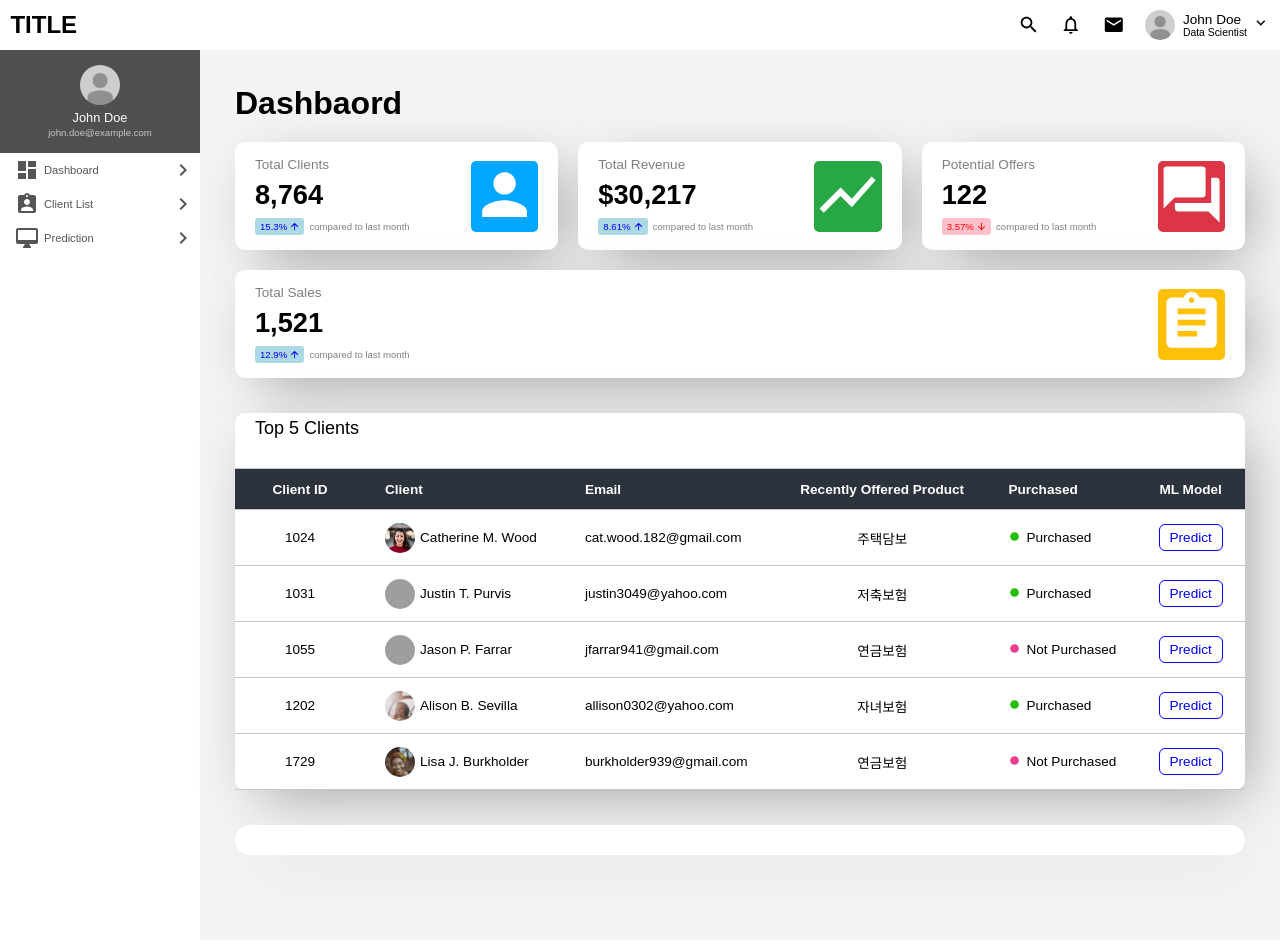
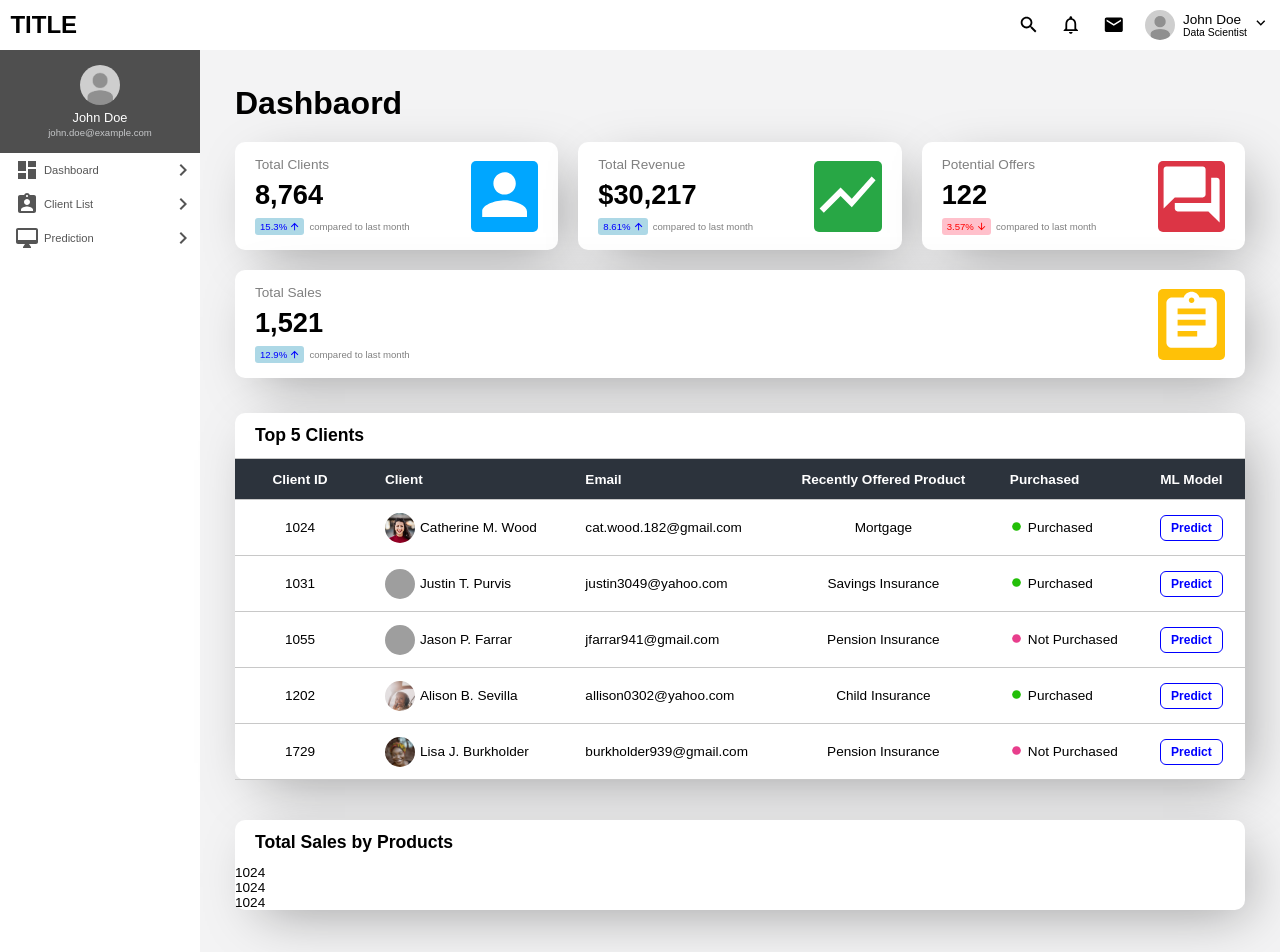
Before and after one commit to Simbamon/ibm_cp4d_demo_frontend, a React (Create React App) app: page /dashboard in a window 1280 px wide. Shown: the top 952 px of the page. Built offline with nearby package versions, Linux system fonts and the light colour scheme; grey boxes are pictures that could not be loaded.

Commit message:
Table done

```diff
--- a/src/Components/Dashboard/Dashboard.js
+++ b/src/Components/Dashboard/Dashboard.js
@@ -1,5 +1,5 @@
 import React, { Component } from 'react'
-import { DashboardWrap, DashboardTitle, BoxInfo, BoxItem, BoxTrend, TopFive, TopFiveBox,
+import { DashboardWrap, DashboardTitle, BoxInfo, BoxItem, BoxTrend, TopFive, DashboardTable,
          Client, ClientPic, ClientName, Purchase, Predict, PieChart } from './Dashboard_element'
 import { ArrowDownward, ArrowUpward, Person, ShowChart, QuestionAnswer, Assignment } from '@material-ui/icons'
 import { withTranslation } from 'react-i18next';
@@ -105,7 +105,7 @@
                         </BoxItem>
                     </BoxInfo>
                     <TopFive>
-                        <TopFiveBox>
+                        <DashboardTable>
                             <thead>
                                 <caption>{t('table.1')}</caption>
                                 <tr>
@@ -131,7 +131,7 @@
                                         </Client>
                                     </td>
                                     <td>{t('client.1e')}</td>
-                                    <td>주택담보</td>
+                                    <td>{t('product.1')}</td>
                                     <td>
                                         <Purchase>
                                             <FiberManualRecord style = {{paddingRight: "5px", color: "#23BF08", fontSize: "small"}} />
@@ -157,7 +157,7 @@
                                         </Client>
                                     </td>
                                     <td>{t('client.2e')}</td>
-                                    <td>저축보험</td>
+                                    <td>{t('product.2')}</td>
                                     <td>
                                         <Purchase>
                                             <FiberManualRecord style = {{paddingRight: "5px", color: "#23BF08", fontSize: "small"}} />
@@ -183,7 +183,7 @@
                                         </Client>
                                     </td>
                                     <td>{t('client.3e')}</td>
-                                    <td>연금보험</td>
+                                    <td>{t('product.3')}</td>
                                     <td>
                                         <Purchase>
                                             <FiberManualRecord style = {{paddingRight: "5px", color: "#E83E8C", fontSize: "small"}} />
@@ -209,7 +209,7 @@
                                         </Client>
                                     </td>
                                     <td>{t('client.4e')}</td>
-                                    <td>자녀보험</td>
+                                    <td>{t('product.4')}</td>
                                     <td>
                                         <Purchase>
                                             <FiberManualRecord style = {{paddingRight: "5px", color: "#23BF08", fontSize: "small"}} />
@@ -235,7 +235,7 @@
                                         </Client>
                                     </td>
                                     <td>{t('client.5e')}</td>
-                                    <td>연금보험</td>
+                                    <td>{t('product.3')}</td>
                                     <td>
                                         <Purchase>
                                             <FiberManualRecord style = {{paddingRight: "5px", color: "#E83E8C", fontSize: "small"}} />
@@ -249,9 +249,26 @@
                                     </td>
                                 </tr>
                             </tbody>
-                        </TopFiveBox>
+                        </DashboardTable>
                         <PieChart>
+                            <thead>
+                                <caption>Total Sales by Products</caption>
+                            </thead>
+                            <tbody>
+                                <tr>
+                                    <td>1024</td>
 
+                                </tr>
+                                <tr>
+                                    <td>1024</td>
+
+                                </tr>
+                                <tr>
+                                    <td>1024</td>
+
+                                </tr>
+
+                            </tbody>
                         </PieChart>
                     </TopFive>
 
--- a/src/Components/Dashboard/Dashboard_element.js
+++ b/src/Components/Dashboard/Dashboard_element.js
@@ -47,8 +47,8 @@
     margin-top: 10px;
 `
 
-export const TopFiveBox = styled.div`
-    flex: 67%;
+export const DashboardTable = styled.div`
+    flex: 65%;
     margin : 10px;
     border-radius: 10px;
     white-space: nowrap;
@@ -66,9 +66,11 @@
     margin-bottom: 25px;
 
     caption {
-        font-size: large;
+        display: inline;
+        font-size: 1.1rem;
+        font-weight: bold;
         padding: 5px 0 5px 20px;
-        height: 45px;
+        line-height: 45px;
     }
 
     thead tr th {
@@ -137,6 +139,8 @@
 export const Predict = styled.div`
     display: inline;
     width: 100%;
+    font-size: 0.75rem;
+    font-weight: bold;
     border: 0.1rem solid blue;
     color: blue;
     padding: 5px 10px 5px 10px;
@@ -154,9 +158,26 @@
 export const PieChart = styled.div`
     flex: 20%;
     margin : 10px;
-    padding: 15px;
-    border-radius: 15px;
+    border-radius: 10px;
     white-space: nowrap;
     background-color: white;
     box-shadow: 13px 15px 55px -13px rgba(0,0,0,0.36);
+    flex-direction: row;
+    flex-direction: column;
+    text-align: left;
+    font-size: 0.85rem;
+    height: 100%;
+    width: 100%;
+    display: table;
+    table-layout: auto;
+    margin-top: 15px;
+    margin-bottom: 25px;
+
+    caption {
+        display: inline;
+        font-size: 1.1rem;
+        font-weight: bold;
+        padding: 5px 0 5px 20px;
+        line-height: 45px;
+    }
 `
--- a/src/locales/en/translationEN.json
+++ b/src/locales/en/translationEN.json
@@ -39,5 +39,12 @@
         "3e": "jfarrar941@gmail.com",
         "4e": "allison0302@yahoo.com",
         "5e": "burkholder939@gmail.com"
+    },
+    "product": {
+        "1": "Mortgage",
+        "2": "Savings Insurance",
+        "3": "Pension Insurance",
+        "4": "Child Insurance",
+        "5": "Retirement Care Insurance"
     }
 }
--- a/src/locales/ko/translationKO.json
+++ b/src/locales/ko/translationKO.json
@@ -12,7 +12,7 @@
         "1": "총 클라이언트 수",
         "2": "총 수익",
         "3": "포테셜 오퍼",
-        "4": "총 세일즈",
+        "4": "총 판매량",
         "5": "₩30,217,100",
         "6": "저번달 대비"
     },
@@ -39,5 +39,12 @@
         "3e": "shs39010@naver.com",
         "4e": "ppyo1020@gmail.com",
         "5e": "nychoi50@naver.com"
+    },
+    "product": {
+        "1": "주택담보",
+        "2": "저축보험",
+        "3": "연금보험",
+        "4": "자녀보험",
+        "5": "노후간병보험"
     }
 }
```
